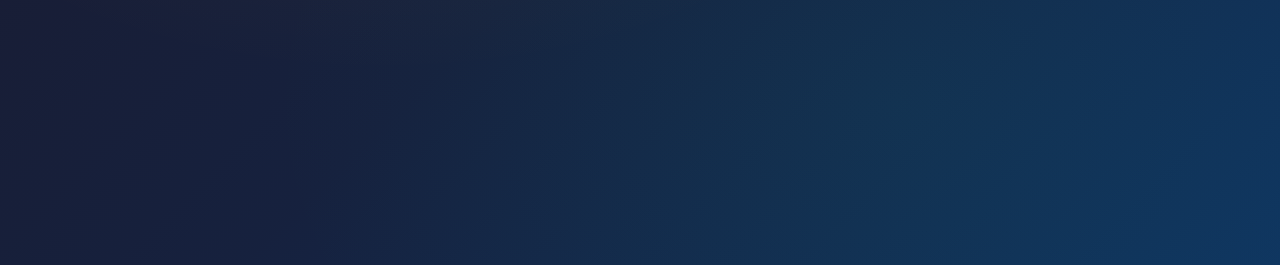
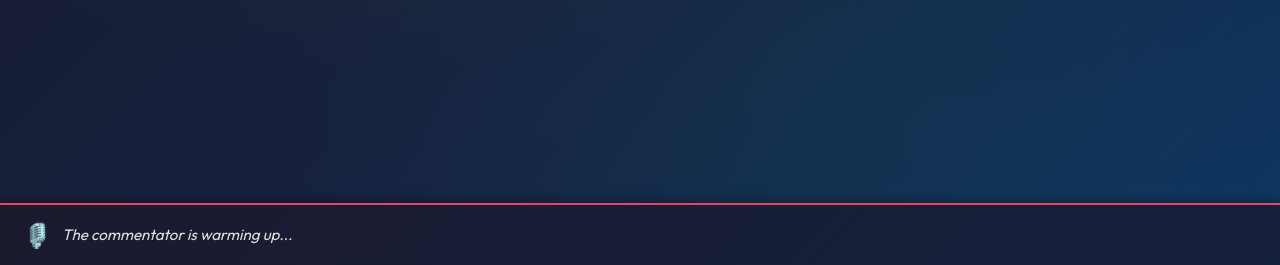
Before and after one commit to lfabbrini/trio_tracker, a FastAPI app: template app/templates/base.html in a window 1280 px wide. Shown: the part 535-800 px from the top of the page. Run offline with FastAPI, Linux system fonts and the light colour scheme; the template is opened without the code that fills it, so the values that code supplies are empty; some libraries are stand-ins or nearby versions.

Commit message:
feat: Implement AI commentator for Trio Tracker with commentary generation and display

```diff
--- /dev/null
+++ b/app/commentator.py
@@ -0,0 +1,133 @@
+"""
+AI Commentator for Trio Tracker.
+
+Generates sarcastic Italian sports commentary via Gemini (cloud) or Ollama (local).
+All calls are fire-and-forget safe — failures return empty string, never break the app.
+"""
+
+import httpx
+import os
+import logging
+
+logger = logging.getLogger(__name__)
+
+COMMENTATOR_MODE = os.getenv("COMMENTATOR_MODE", "cloud")  # "cloud" or "local"
+OLLAMA_URL = os.getenv("OLLAMA_URL", "http://localhost:11434")
+OLLAMA_MODEL = os.getenv("OLLAMA_MODEL", "gemma2:2b")
+
+SYSTEM_PROMPT = """You are a sarcastic Italian sports commentator for a card game called Trio.
+Rules:
+- Keep it to 1-2 sentences MAX
+- Be witty, sarcastic, and slightly roast the players
+- Reference the specific game events or stats you're given
+- Use occasional Italian exclamations (Mamma mia!, Madonna!, Che disastro!, Incredibile!)
+- Never be mean-spirited or offensive, keep it fun and playful
+- If commenting on stats, focus on rivalries, streaks, and dramatic narratives
+- You are watching this unfold live, react with energy"""
+
+
+async def get_commentary(context: str) -> str:
+    """Get commentary from configured provider. Returns empty string on failure."""
+    if COMMENTATOR_MODE == "local":
+        return await _call_ollama(context)
+    return await _call_gemini(context)
+
+
+async def _call_gemini(context: str) -> str:
+    """Call Gemini API for commentary."""
+    api_key = os.getenv("GEMINI_API_KEY")
+    if not api_key:
+        logger.warning("GEMINI_API_KEY not set, commentator disabled")
+        return ""
+
+    url = f"https://generativelanguage.googleapis.com/v1beta/models/gemini-2.5-flash-lite:generateContent?key={api_key}"
+
+    payload = {
+        "contents": [{
+            "parts": [{"text": f"{SYSTEM_PROMPT}\n\nHere is what just happened:\n{context}"}]
+        }],
+        "generationConfig": {
+            "maxOutputTokens": 100,
+            "temperature": 0.9
+        }
+    }
+
+    try:
+        async with httpx.AsyncClient() as client:
+            resp = await client.post(url, json=payload, timeout=10.0)
+            resp.raise_for_status()
+            data = resp.json()
+            return data["candidates"][0]["content"]["parts"][0]["text"].strip()
+    except Exception as e:
+        logger.error(f"Commentator (Gemini) error: {e}")
+        return ""
+
+
+async def _call_ollama(context: str) -> str:
+    """Call local Ollama instance for commentary."""
+    try:
+        async with httpx.AsyncClient() as client:
+            resp = await client.post(
+                f"{OLLAMA_URL}/api/chat",
+                json={
+                    "model": OLLAMA_MODEL,
+                    "messages": [
+                        {"role": "system", "content": SYSTEM_PROMPT},
+                        {"role": "user", "content": f"Here is what just happened:\n{context}"}
+                    ],
+                    "stream": False
+                },
+                timeout=15.0
+            )
+            resp.raise_for_status()
+            data = resp.json()
+            return data["message"]["content"].strip()
+    except Exception as e:
+        logger.error(f"Commentator (Ollama) error: {e}")
+        return ""
+
+
+async def comment_on_stats(db_stats: dict) -> str:
+    """Generate commentary for the main page based on leaderboard stats."""
+    context = _build_stats_context(db_stats)
+    return await get_commentary(context)
+
+
+async def comment_on_game_event(event_type: str, details: dict) -> str:
+    """Generate commentary for a live game event."""
+    context = _build_game_context(event_type, details)
+    return await get_commentary(context)
+
+
+def _build_stats_context(stats: dict) -> str:
+    """Build a context string from leaderboard data."""
+    players = stats.get("players", [])
+    if not players:
+        return "The leaderboard is empty — nobody has played yet!"
+
+    lines = []
+    for i, player in enumerate(players):
+        rank = i + 1
+        streak = player.get("streak", 0)
+        streak_str = f", current streak: {streak}" if streak >= 2 else ""
+        lines.append(
+            f"#{rank} {player['name']}: {player['wins']} wins, "
+            f"{player['win_rate']}% win rate{streak_str}"
+        )
+    return "Current leaderboard:\n" + "\n".join(lines)
+
+
+def _build_game_context(event_type: str, details: dict) -> str:
+    """Build a context string from a game event."""
+    templates = {
+        "game_start": "A new game of Trio is starting! Players: {players}",
+        "trio_claimed": "{player} just claimed a Trio with cards: {cards}!",
+        "trio_failed": "{player} tried to claim a Trio but FAILED! The cards were: {cards}",
+        "game_won": "{player} won the game! Final scores: {scores}",
+        "win_streak": "{player} is now on a {count}-game win streak!",
+    }
+    template = templates.get(event_type, "Something happened: {event_type}")
+    try:
+        return template.format(**details, event_type=event_type)
+    except KeyError:
+        return f"Game event: {event_type} — {details}"
--- a/app/main.py
+++ b/app/main.py
@@ -3,10 +3,12 @@ from fastapi.responses import HTMLResponse, JSONResponse
 from fastapi.templating import Jinja2Templates
 from typing import List
 from datetime import datetime, timezone
+import asyncio
 import os
 
 from . import database as db
 from .game_manager import game_manager
+from .commentator import comment_on_stats
 
 app = FastAPI(title="Trio Tracker", description="Track your Trio card game wins!")
 
@@ -55,13 +57,34 @@ async def startup():
 @app.get("/", response_class=HTMLResponse)
 async def index(request: Request):
     """Main page."""
+    leaderboard = db.get_leaderboard()
+    win_streaks = db.get_win_streaks()
+
+    # Build stats dict for the commentator (non-blocking, fails gracefully)
+    stats_for_commentary = {
+        "players": [
+            {
+                "name": p["name"],
+                "wins": p["wins"],
+                "win_rate": p["win_rate"],
+                "streak": next((s["streak"] for s in win_streaks if s["name"] == p["name"]), 0),
+            }
+            for p in leaderboard
+        ]
+    }
+    try:
+        commentary = await asyncio.wait_for(comment_on_stats(stats_for_commentary), timeout=8.0)
+    except Exception:
+        commentary = ""
+
     return templates.TemplateResponse("index.html", {
         "request": request,
         "players": db.get_all_players(),
-        "leaderboard": db.get_leaderboard(),
+        "leaderboard": leaderboard,
         "weekly_leaderboard": db.get_weekly_leaderboard(),
         "recent_matches": db.get_recent_matches(),
         "podium_days": db.get_podium_days(),
+        "commentary": commentary,
     })
 
 
--- a/app/templates/base.html
+++ b/app/templates/base.html
@@ -289,9 +289,54 @@
         .undo-pulse {
             animation: undoPulse 0.6s ease-out;
         }
+
+        /* ===== AI COMMENTATOR PANEL ===== */
+        .commentator-panel {
+            position: fixed;
+            bottom: 0;
+            left: 0;
+            right: 0;
+            background: linear-gradient(135deg, #1a1a2e 0%, #16213e 100%);
+            color: #e0e0e0;
+            padding: 12px 20px;
+            display: flex;
+            align-items: center;
+            gap: 12px;
+            font-style: italic;
+            font-size: 0.95rem;
+            z-index: 1000;
+            border-top: 2px solid #e94560;
+            box-shadow: 0 -2px 10px rgba(0, 0, 0, 0.3);
+            min-height: 50px;
+        }
+
+        .commentator-icon {
+            font-size: 1.5rem;
+            flex-shrink: 0;
+        }
+
+        .commentator-text {
+            flex: 1;
+            line-height: 1.4;
+        }
+
+        .commentator-text.new-comment {
+            animation: commentFadeIn 0.5s ease-out;
+        }
+
+        @keyframes commentFadeIn {
+            from {
+                opacity: 0;
+                transform: translateY(10px);
+            }
+            to {
+                opacity: 1;
+                transform: translateY(0);
+            }
+        }
     </style>
 </head>
-<body class="table-texture min-h-screen">
+<body class="table-texture min-h-screen" style="padding-bottom: 60px;">
     <!-- Confetti container (for celebrations) -->
     <div id="confetti-container" class="confetti-container"></div>
 
@@ -336,6 +381,14 @@
             {% block content %}{% endblock %}
         </div>
     </main>
+
+    <!-- AI Commentator Panel -->
+    <div id="commentator-panel" class="commentator-panel">
+        <div class="commentator-icon">🎙️</div>
+        <div id="commentator-text" class="commentator-text">
+            {% if commentary %}{{ commentary }}{% else %}The commentator is warming up...{% endif %}
+        </div>
+    </div>
 
     <!-- Footer -->
     <footer class="relative z-10 text-center py-6 text-slate-500 text-sm">
--- a/requirements.txt
+++ b/requirements.txt
@@ -3,3 +3,4 @@ uvicorn[standard]==0.27.1
 jinja2==3.1.3
 python-multipart==0.0.9
 aiosqlite==0.19.0
+httpx>=0.27.0
```
Also changed, not shown: app/game_manager.py (+41 -4 lines), app/templates/game/room.html (+44 -1 lines).
